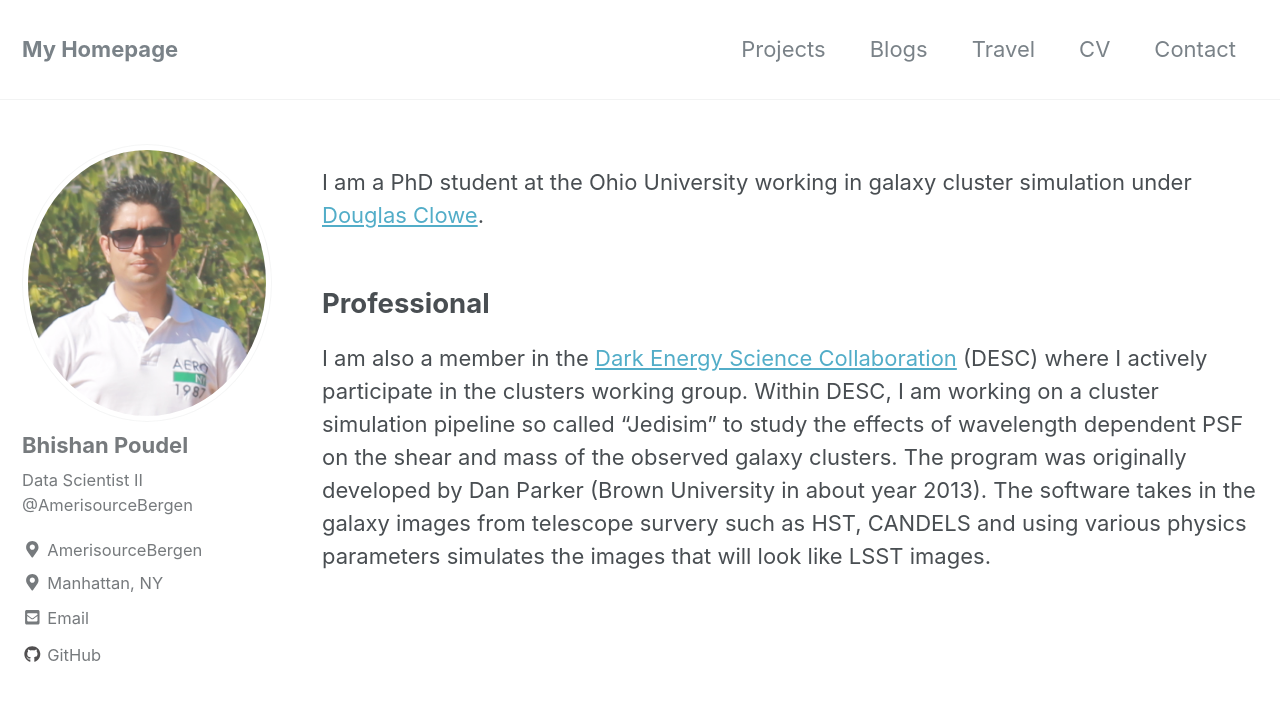
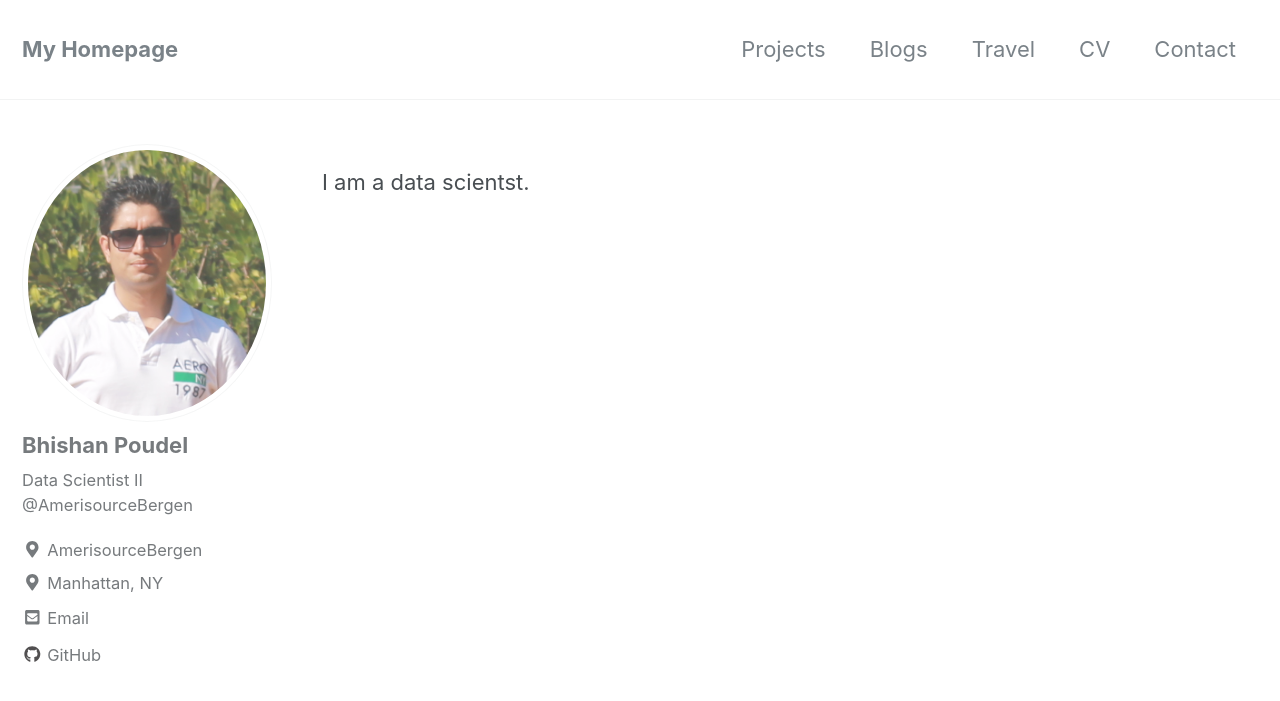
Before and after one commit to bpRsh/bpRsh.github.io, a Jekyll site: the page built from _pages/about.md, in a window 1280 px wide and 900 px high. Shown: the top 701 px of the window. Built offline with Jekyll 4.4.1, drawn with Linux system fonts in a browser that asks for light colours; nearby versions of some CDN libraries.

Commit message:
Add files via upload

```diff
--- a/_pages/about.md
+++ b/_pages/about.md
@@ -9,13 +9,4 @@ redirect_from:
 classes: wide
 ---
 
-I am a PhD student at the Ohio University working in galaxy cluster simulation under
-[Douglas Clowe](https://www.ohio.edu/cas/physastro/faculty/profiles.cfm?profile=clowe).
-
-
-## Professional
-I am also a member in the [Dark Energy Science Collaboration](http://www.lsst-desc.org/) (DESC) where I actively participate in the clusters working group. Within DESC, I am working on a cluster simulation pipeline so called "Jedisim" to study
-the effects of wavelength dependent PSF on the shear and mass of the observed galaxy clusters.
-The program was originally developed by Dan Parker (Brown University in about year 2013).
-The software takes in the galaxy images from telescope survery such as HST, CANDELS and
-using various physics parameters simulates the images that will look like LSST images.
+I am a data scientst.
```
Also changed, not shown: _pages/blogs.md (added, +13 -0 lines), _pages/contact.md (+2 -7 lines), _pages/projects.md (added, +15 -0 lines), _pages/travel.md (added, +11 -0 lines).
